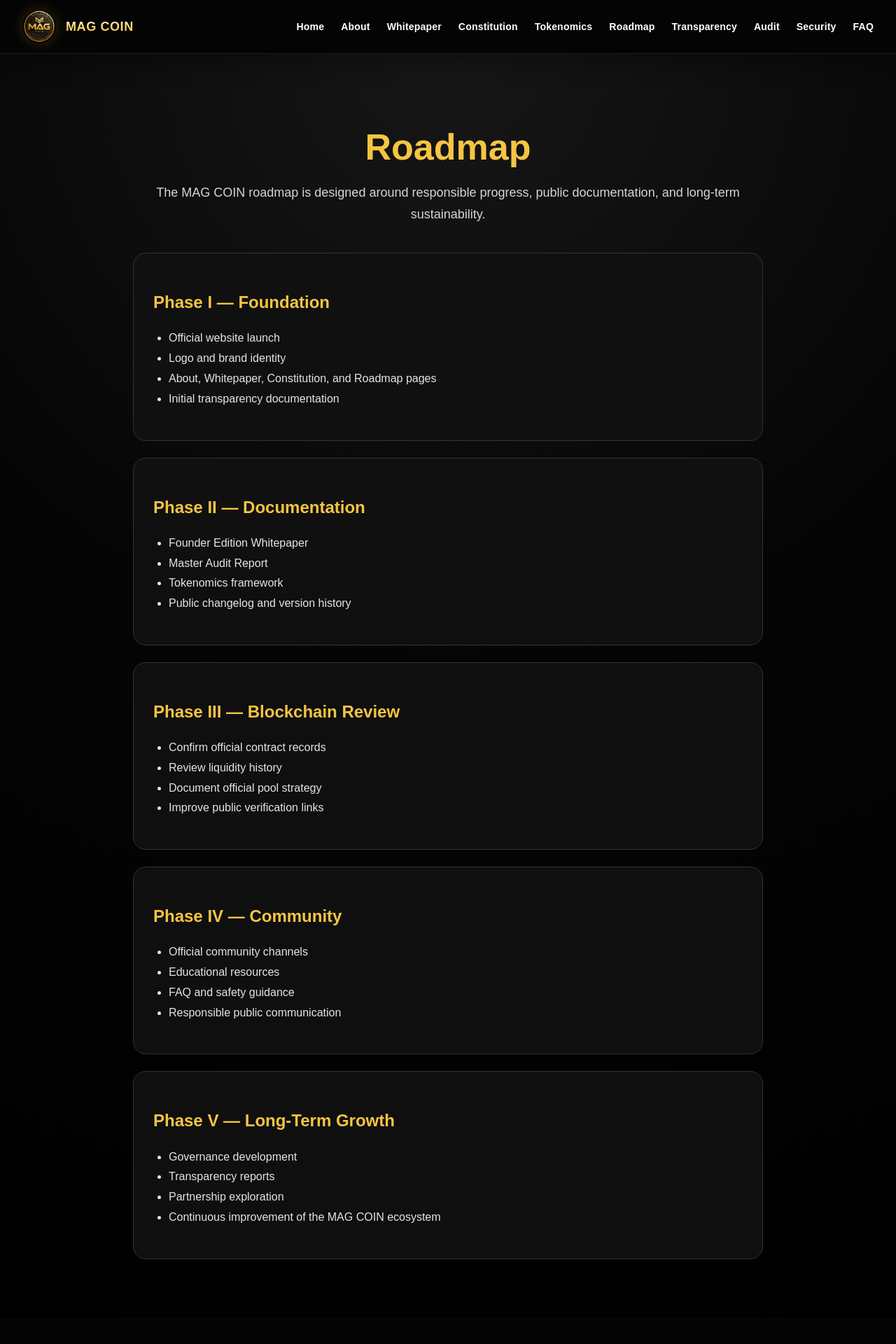
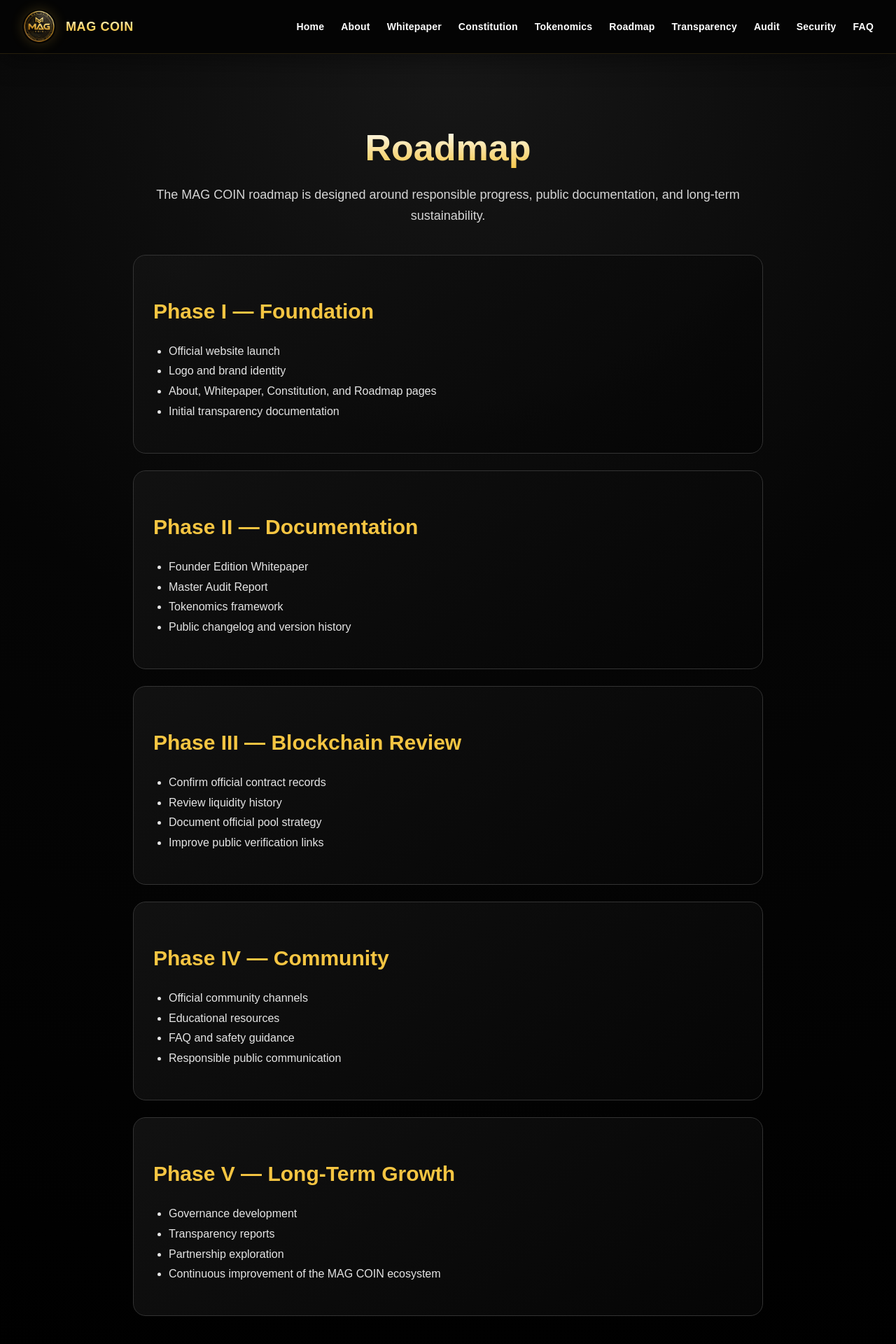
Before and after one commit to MAGZOWN/mag-coin-website, a Next.js app: page /roadmap in a window 1280 px wide. Shown: the top 1920 px of the page at 70% size. Built offline with nearby package versions, Linux system fonts and the light colour scheme.

Commit message:
Phase 5.6: Standardize Roadmap heading and premium card hover effects

```diff
--- a/app/roadmap/page.tsx
+++ b/app/roadmap/page.tsx
@@ -1,4 +1,5 @@
 import type { CSSProperties } from "react";
+
 import Navbar from "../components/Navbar";
 import Footer from "../components/Footer";
 
@@ -9,15 +10,22 @@
 
       <main style={styles.main}>
         <section style={styles.container}>
-          <h1 style={styles.title}>Roadmap</h1>
+          <h1 style={styles.title}>
+            Roadmap
+          </h1>
 
           <p style={styles.lead}>
             The MAG COIN roadmap is designed around responsible progress,
             public documentation, and long-term sustainability.
           </p>
 
-          <div style={styles.card}>
-            <h2 style={styles.heading}>Phase I — Foundation</h2>
+          <div
+            style={styles.card}
+            className="cardHover"
+          >
+            <h2 style={styles.heading}>
+              Phase I — Foundation
+            </h2>
 
             <ul style={styles.list}>
               <li>Official website launch</li>
@@ -27,8 +35,13 @@
             </ul>
           </div>
 
-          <div style={styles.card}>
-            <h2 style={styles.heading}>Phase II — Documentation</h2>
+          <div
+            style={styles.card}
+            className="cardHover"
+          >
+            <h2 style={styles.heading}>
+              Phase II — Documentation
+            </h2>
 
             <ul style={styles.list}>
               <li>Founder Edition Whitepaper</li>
@@ -38,8 +51,13 @@
             </ul>
           </div>
 
-          <div style={styles.card}>
-            <h2 style={styles.heading}>Phase III — Blockchain Review</h2>
+          <div
+            style={styles.card}
+            className="cardHover"
+          >
+            <h2 style={styles.heading}>
+              Phase III — Blockchain Review
+            </h2>
 
             <ul style={styles.list}>
               <li>Confirm official contract records</li>
@@ -49,8 +67,13 @@
             </ul>
           </div>
 
-          <div style={styles.card}>
-            <h2 style={styles.heading}>Phase IV — Community</h2>
+          <div
+            style={styles.card}
+            className="cardHover"
+          >
+            <h2 style={styles.heading}>
+              Phase IV — Community
+            </h2>
 
             <ul style={styles.list}>
               <li>Official community channels</li>
@@ -60,8 +83,13 @@
             </ul>
           </div>
 
-          <div style={styles.card}>
-            <h2 style={styles.heading}>Phase V — Long-Term Growth</h2>
+          <div
+            style={styles.card}
+            className="cardHover"
+          >
+            <h2 style={styles.heading}>
+              Phase V — Long-Term Growth
+            </h2>
 
             <ul style={styles.list}>
               <li>Governance development</li>
@@ -94,10 +122,17 @@
   },
 
   title: {
-    color: "#f5c542",
     fontSize: "52px",
+    lineHeight: "1.2",
+    fontWeight: "800",
     textAlign: "center",
     marginBottom: "20px",
+
+    background:
+      "linear-gradient(180deg,#ffffff 0%,#f5c542 100%)",
+
+    WebkitBackgroundClip: "text",
+    WebkitTextFillColor: "transparent",
   },
 
   lead: {
@@ -109,7 +144,8 @@
   },
 
   card: {
-    background: "rgba(17,17,17,0.92)",
+    background:
+      "linear-gradient(145deg, rgba(18,18,18,.96), rgba(5,5,5,.96))",
     border: "1px solid #333",
     borderRadius: "18px",
     padding: "28px",
@@ -121,6 +157,7 @@
   heading: {
     color: "#f5c542",
     marginBottom: "14px",
+    fontSize: "30px",
   },
 
   list: {
```
